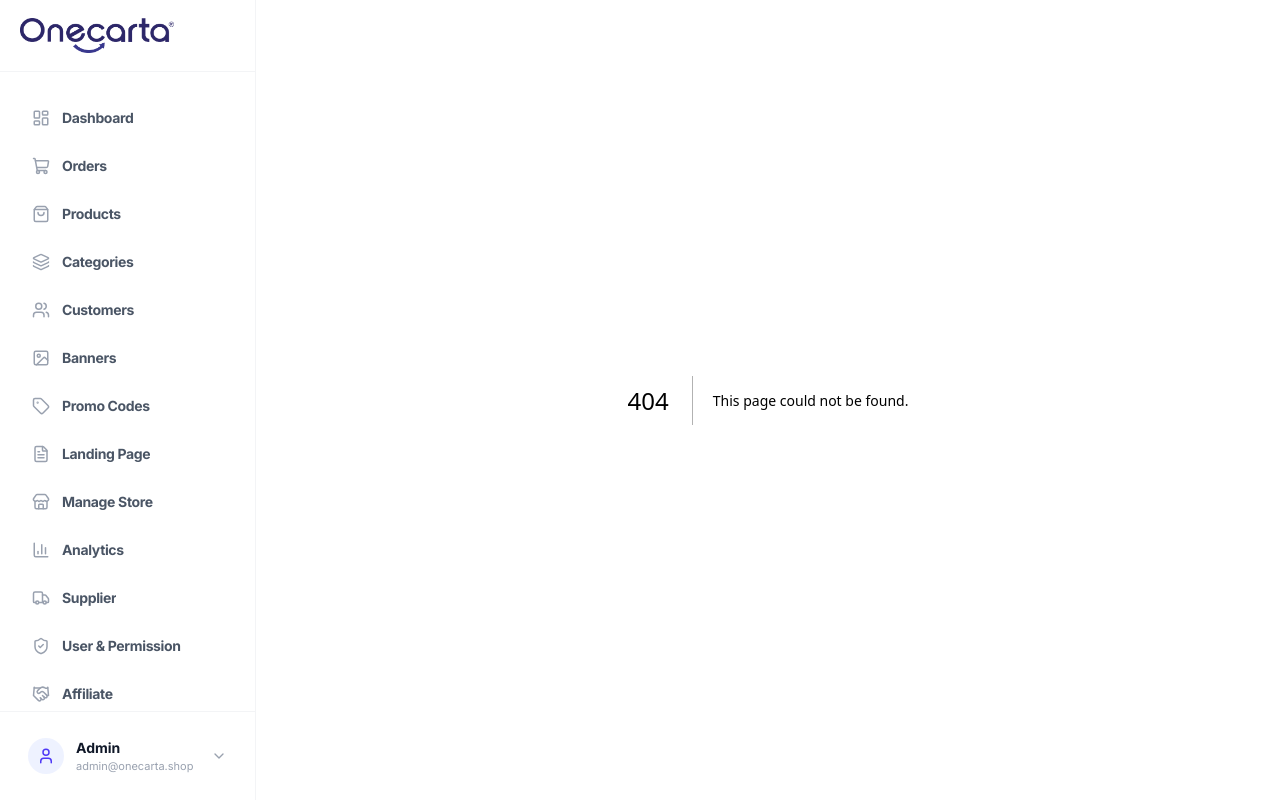
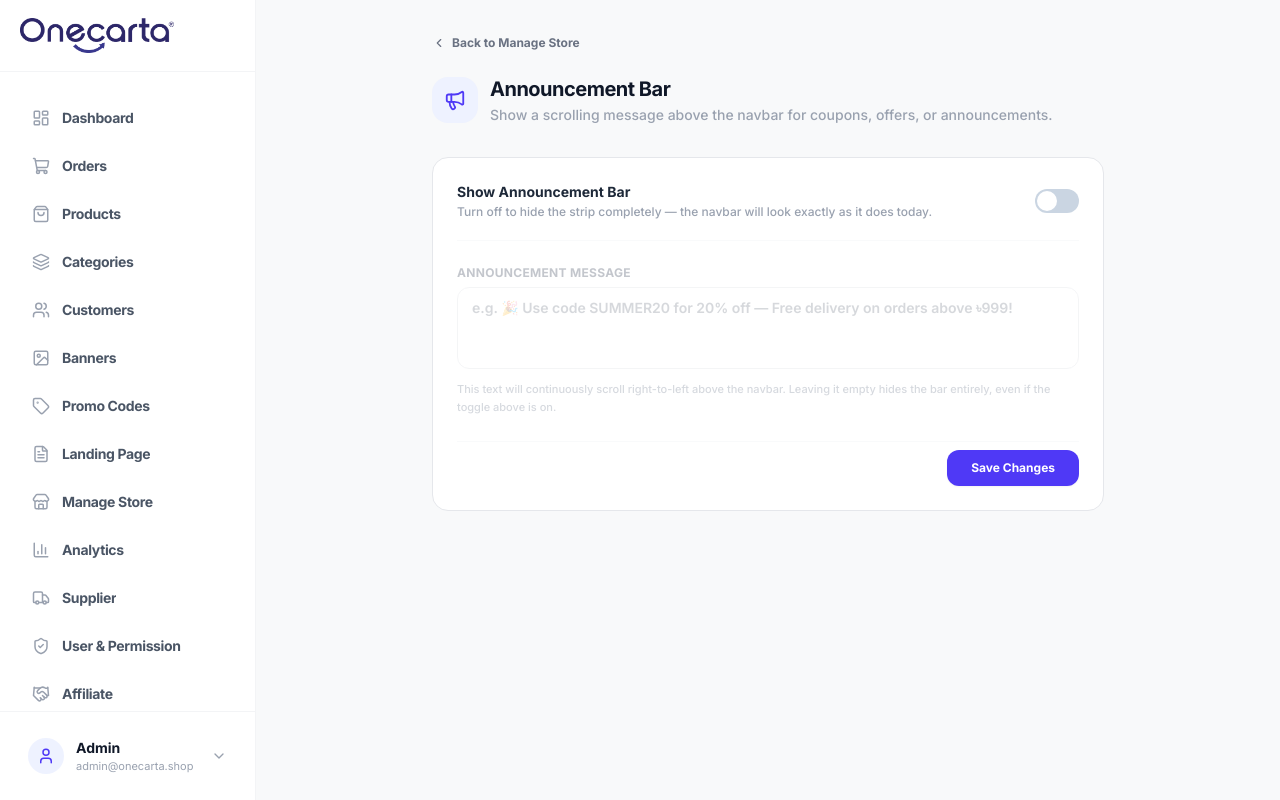
Before and after one commit to tousifotb-lang/onecarta-admin, a Next.js app: page /manage-store/announcement in a window 1280 px wide. Before the commit this address had no page. Built offline with nearby package versions, Linux system fonts and the light colour scheme; no server answers; the database is empty.

Commit message:
anouncement bar added.

```diff
--- /dev/null
+++ b/app/api/settings/announcement/route.ts
@@ -0,0 +1,46 @@
+import { NextResponse } from "next/server";
+import clientPromise from "../../../../lib/mongodb";
+
+// GET: Fetch current announcement bar settings (singleton document, key: "announcement")
+export async function GET() {
+  try {
+    const client = await clientPromise;
+    const db = client.db("onecarta");
+
+    const doc = await db.collection("settings").findOne({ key: "announcement" });
+
+    return NextResponse.json(
+      { isActive: doc?.isActive ?? false, text: doc?.text ?? "" },
+      { status: 200 }
+    );
+  } catch (error) {
+    return NextResponse.json({ error: "Failed to fetch announcement settings" }, { status: 500 });
+  }
+}
+
+// PUT: Update announcement bar settings. Upserts the singleton "announcement" document.
+export async function PUT(request: Request) {
+  try {
+    const client = await clientPromise;
+    const db = client.db("onecarta");
+    const { isActive, text } = await request.json();
+
+    await db.collection("settings").updateOne(
+      { key: "announcement" },
+      {
+        $set: {
+          key: "announcement",
+          isActive: !!isActive,
+          text: typeof text === "string" ? text.trim() : "",
+          updatedAt: new Date(),
+        },
+      },
+      { upsert: true }
+    );
+
+    const updated = await db.collection("settings").findOne({ key: "announcement" });
+    return NextResponse.json(updated, { status: 200 });
+  } catch (error) {
+    return NextResponse.json({ error: "Failed to save announcement settings" }, { status: 500 });
+  }
+}
--- /dev/null
+++ b/app/manage-store/announcement/page.tsx
@@ -0,0 +1,140 @@
+// Place this file at: app/manage-store/announcement/page.tsx
+"use client";
+
+import React, { useState, useEffect } from "react";
+import Link from "next/link";
+import { ChevronLeft, Megaphone, Loader2, Check } from "lucide-react";
+
+export default function AnnouncementSettingsPage() {
+  const [isActive, setIsActive] = useState(false);
+  const [text, setText] = useState("");
+  const [isLoading, setIsLoading] = useState(true);
+  const [isSaving, setIsSaving] = useState(false);
+  const [saveError, setSaveError] = useState("");
+  const [savedJustNow, setSavedJustNow] = useState(false);
+
+  useEffect(() => {
+    async function loadSettings() {
+      try {
+        const res = await fetch("/api/settings/announcement");
+        const data = await res.json();
+        if (res.ok) {
+          setIsActive(data.isActive ?? false);
+          setText(data.text ?? "");
+        }
+      } catch (err) {
+        console.error("Failed to load announcement settings:", err);
+      } finally {
+        setIsLoading(false);
+      }
+    }
+    loadSettings();
+  }, []);
+
+  const handleSave = async () => {
+    setIsSaving(true);
+    setSaveError("");
+    setSavedJustNow(false);
+    try {
+      const res = await fetch("/api/settings/announcement", {
+        method: "PUT",
+        headers: { "Content-Type": "application/json" },
+        body: JSON.stringify({ isActive, text }),
+      });
+      const data = await res.json();
+      if (!res.ok) throw new Error(data.error || "Failed to save settings");
+      setSavedJustNow(true);
+      setTimeout(() => setSavedJustNow(false), 2500);
+    } catch (err: any) {
+      setSaveError(err.message || "Something went wrong");
+    } finally {
+      setIsSaving(false);
+    }
+  };
+
+  if (isLoading) {
+    return (
+      <div className="min-h-screen bg-[#f8f9fa] flex items-center justify-center gap-2 text-gray-400 font-semibold text-sm">
+        <Loader2 size={18} className="animate-spin text-indigo-600" /> Loading announcement settings...
+      </div>
+    );
+  }
+
+  return (
+    <div className="min-h-screen bg-[#f8f9fa] text-gray-800 antialiased font-sans p-6 sm:p-8 select-none">
+
+      <div className="max-w-2xl mx-auto">
+        <Link href="/manage-store" className="inline-flex items-center gap-1.5 text-xs font-bold text-gray-500 hover:text-indigo-600 transition-colors mb-6">
+          <ChevronLeft size={14} /> Back to Manage Store
+        </Link>
+
+        <div className="flex items-center gap-3 mb-8">
+          <div className="p-3 bg-indigo-50 rounded-2xl text-indigo-600"><Megaphone size={22} /></div>
+          <div>
+            <h1 className="text-xl font-bold text-gray-900 tracking-tight">Announcement Bar</h1>
+            <p className="text-sm text-gray-400 font-medium mt-0.5">Show a scrolling message above the navbar for coupons, offers, or announcements.</p>
+          </div>
+        </div>
+
+        {saveError && (
+          <div className="bg-red-50 border border-red-200 text-red-600 text-xs font-bold p-3 rounded-xl mb-5">{saveError}</div>
+        )}
+
+        <div className="bg-white border border-gray-200 rounded-2xl shadow-3xs p-6 space-y-6">
+
+          {/* Enable toggle */}
+          <div className="flex items-center justify-between pb-5 border-b border-gray-50">
+            <div>
+              <p className="text-sm font-bold text-gray-800">Show Announcement Bar</p>
+              <p className="text-xs text-gray-400 font-medium mt-0.5">Turn off to hide the strip completely — the navbar will look exactly as it does today.</p>
+            </div>
+            <button
+              type="button"
+              onClick={() => setIsActive(!isActive)}
+              className={`w-11 h-6 rounded-full relative transition-colors duration-200 cursor-pointer shrink-0 ${
+                isActive ? "bg-indigo-600" : "bg-slate-300"
+              }`}
+            >
+              <span className={`w-5 h-5 bg-white rounded-full absolute top-0.5 shadow-3xs transition-all duration-200 ${
+                isActive ? "right-0.5" : "left-0.5"
+              }`} />
+            </button>
+          </div>
+
+          {/* Message text */}
+          <div className={isActive ? "" : "opacity-40 pointer-events-none"}>
+            <label className="block text-xs font-bold text-gray-500 uppercase tracking-wide mb-1.5">Announcement Message</label>
+            <textarea
+              rows={3}
+              value={text}
+              onChange={(e) => setText(e.target.value)}
+              placeholder="e.g. 🎉 Use code SUMMER20 for 20% off — Free delivery on orders above ৳999!"
+              className="w-full px-3.5 py-2.5 border border-gray-200 rounded-xl text-sm font-semibold bg-white text-gray-700 outline-none focus:border-indigo-500 resize-none"
+            />
+            <p className="text-[11px] text-gray-400 font-medium mt-1.5 leading-relaxed">
+              This text will continuously scroll right-to-left above the navbar. Leaving it empty hides the bar entirely, even if the toggle above is on.
+            </p>
+          </div>
+
+          <div className="flex items-center justify-end gap-3 pt-2 border-t border-gray-50">
+            {savedJustNow && (
+              <span className="text-xs font-bold text-emerald-600 flex items-center gap-1.5">
+                <Check size={14} /> Saved
+              </span>
+            )}
+            <button
+              type="button"
+              onClick={handleSave}
+              disabled={isSaving}
+              className="px-6 py-2.5 bg-indigo-600 hover:bg-indigo-700 text-white text-xs font-bold rounded-xl shadow-xs transition-all cursor-pointer disabled:opacity-60 flex items-center gap-2"
+            >
+              {isSaving && <Loader2 size={14} className="animate-spin" />}
+              {isSaving ? "Saving..." : "Save Changes"}
+            </button>
+          </div>
+
+        </div>
+      </div>
+    </div>
+  );
+}
--- a/app/manage-store/page.tsx
+++ b/app/manage-store/page.tsx
@@ -4,7 +4,7 @@
 import React, { useState, useEffect } from "react";
 import Link from "next/link";
 import {
-  Store, Network, CloudDownload, BadgePercent, PackageCheck, Truck, ShieldCheck, BarChart3, Scale, Zap
+  Store, Network, CloudDownload, BadgePercent, PackageCheck, Truck, ShieldCheck, BarChart3, Scale, Zap, Megaphone
 } from "lucide-react";
 
 interface SectionStatus {
@@ -109,6 +109,13 @@ export default function ManageStoreConfigurationPanel() {
       description: "Turn the homepage Flash Sale banner on or off, and set the exact date and time its countdown timer should end.",
       icon: <Zap size={26} className="text-indigo-600" />,
       href: "/manage-store/flash-sale",
+    },
+    {
+      id: "adm-11",
+      title: "Announcement Bar",
+      description: "Control the scrolling coupon/offer announcement strip that shows above the navbar. Leave the message empty to hide it entirely.",
+      icon: <Megaphone size={26} className="text-indigo-600" />,
+      href: "/manage-store/announcement",
     }
   ];
 
```
